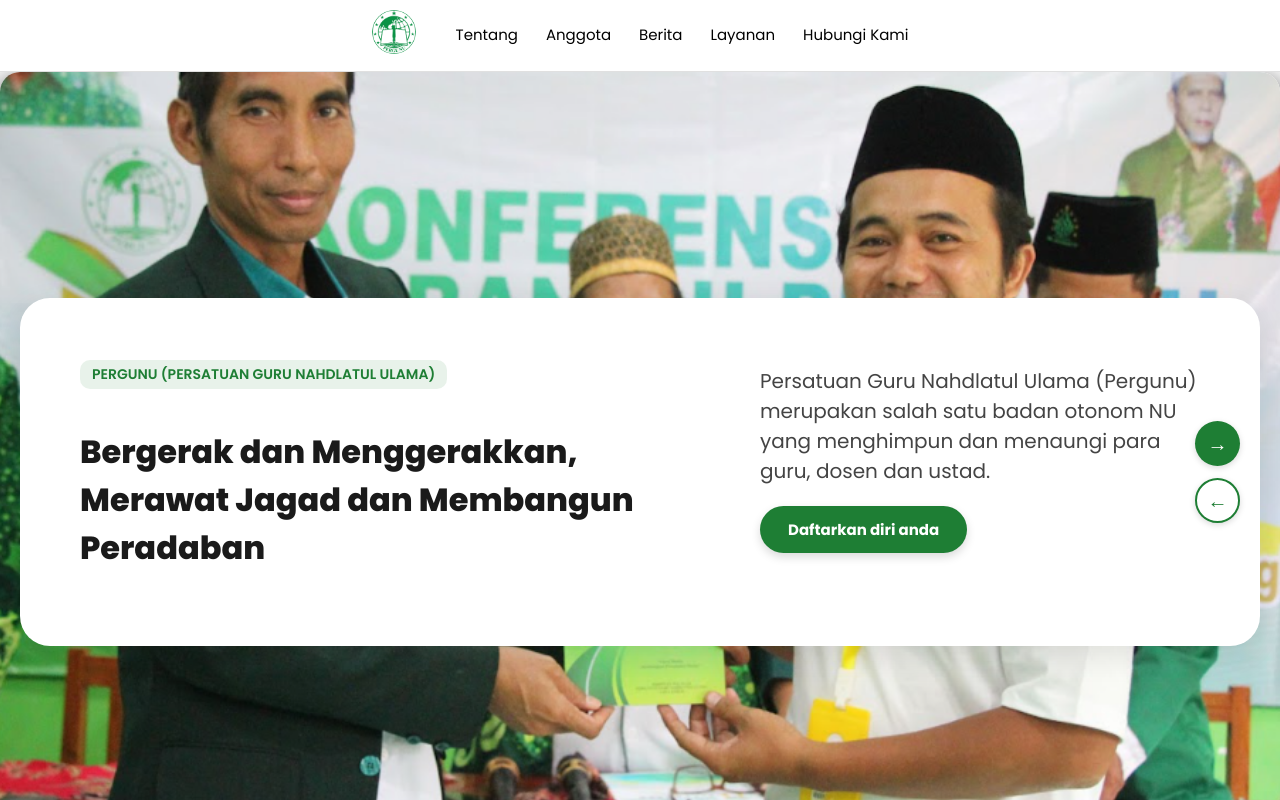
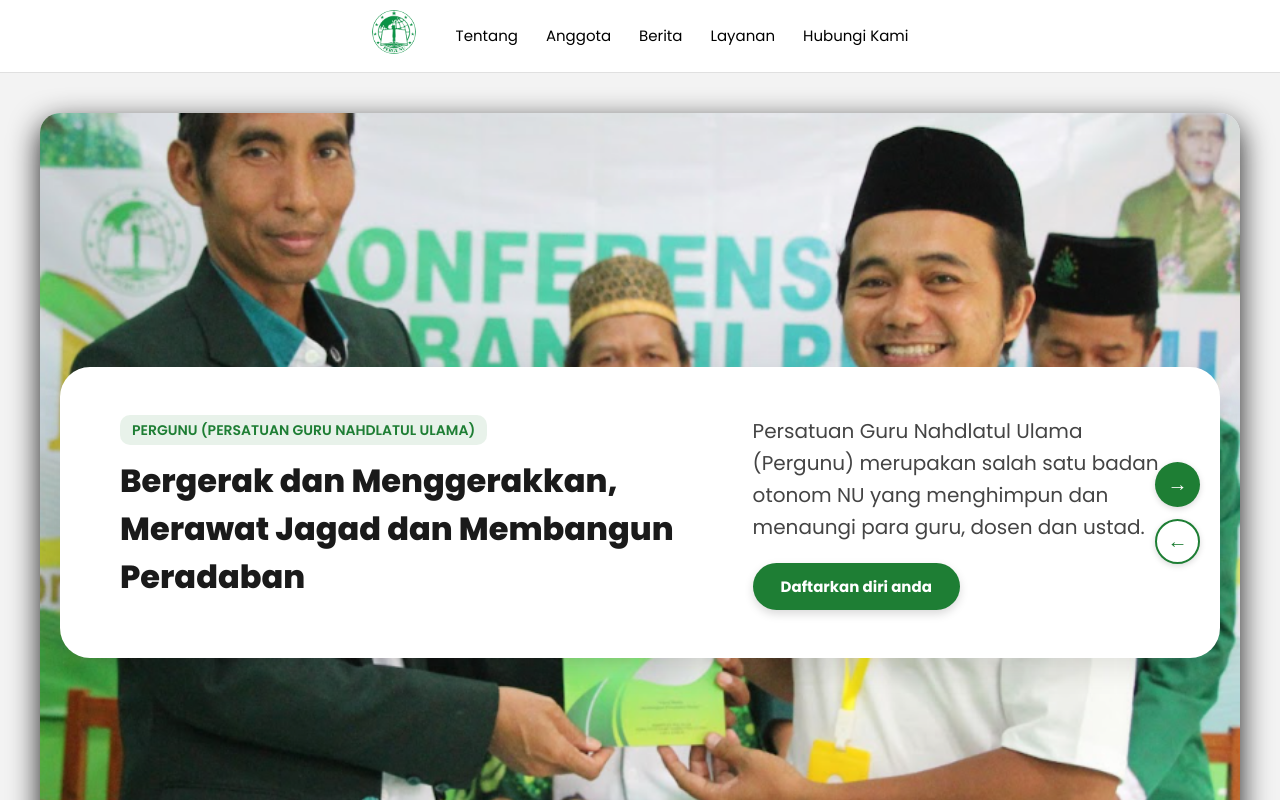
Before and after one commit to ikenorfaize/KP, a React (Vite) app: page / in a window 1280 px wide. Shown: the top 800 px of the page. Built offline with nearby package versions, Linux system fonts and the light colour scheme.

Commit message:
tampilan home awal card

```diff
--- a/src/App.css
+++ b/src/App.css
@@ -1,6 +1,23 @@
+* {
+  margin: 0;
+  padding: 0;
+  box-sizing: border-box;
+}
+
+body {
+  font-family: 'Poppins', sans-serif;
+  line-height: 1.6;
+  color: #333;
+}
+
+/* Ini hanya untuk halaman / */
 .app-wrapper {
-  background-color: #f3f3f3;   /* warna luar hero */
-  padding: 80px 40px;          /* ⬅️ atas-bawah 80px, kiri-kanan 40px */
-  display: flex;
-  justify-content: center;     /* ⬅️ pusatkan konten (optional) */
+background-color: #f3f3f3; /* background abu-abu untuk Hero */
+  padding: 40px 40px;
+  width: 100%;
+  min-height: 100vh;
 }
+
+html {
+  scroll-behavior: smooth;
+}
--- a/src/App.jsx
+++ b/src/App.jsx
@@ -13,15 +13,24 @@
 import Berita1 from "./pages/Berita1";
 import Berita2 from "./pages/Berita2";
 import Berita3 from "./pages/Berita3";
+
+import "./App.css";
+
 const App = () => {
   return (
     <>
       <Navbar />
+      <Routes>
+        <Route
+          path="/"
+          element={
+            <>
+              {/* ✅ Hanya Hero dibungkus */}
               <div className="app-wrapper">
-        <Routes>
-          <Route path="/" element={
-            <>
                 <Hero />
+              </div>
+
+              {/* ⛔ Komponen lain tetap normal */}
               <Tentang />
               <StatsSection />
               <Anggota />
@@ -29,13 +38,13 @@
               <Layanan />
               <Footer />
             </>
-          } />
+          }
+        />
         <Route path="/berita-utama" element={<BeritaUtama />} />
         <Route path="/berita-1" element={<Berita1 />} />
         <Route path="/berita-2" element={<Berita2 />} />
         <Route path="/berita-3" element={<Berita3 />} />
       </Routes>
-      </div>
     </>
   );
 };
```
Also changed, not shown: src/componen/Hero/Hero.css (line endings or trailing spaces), src/componen/Hero/Hero.jsx (line endings or trailing spaces). Lines whose indentation alone changed are shown as unchanged.
